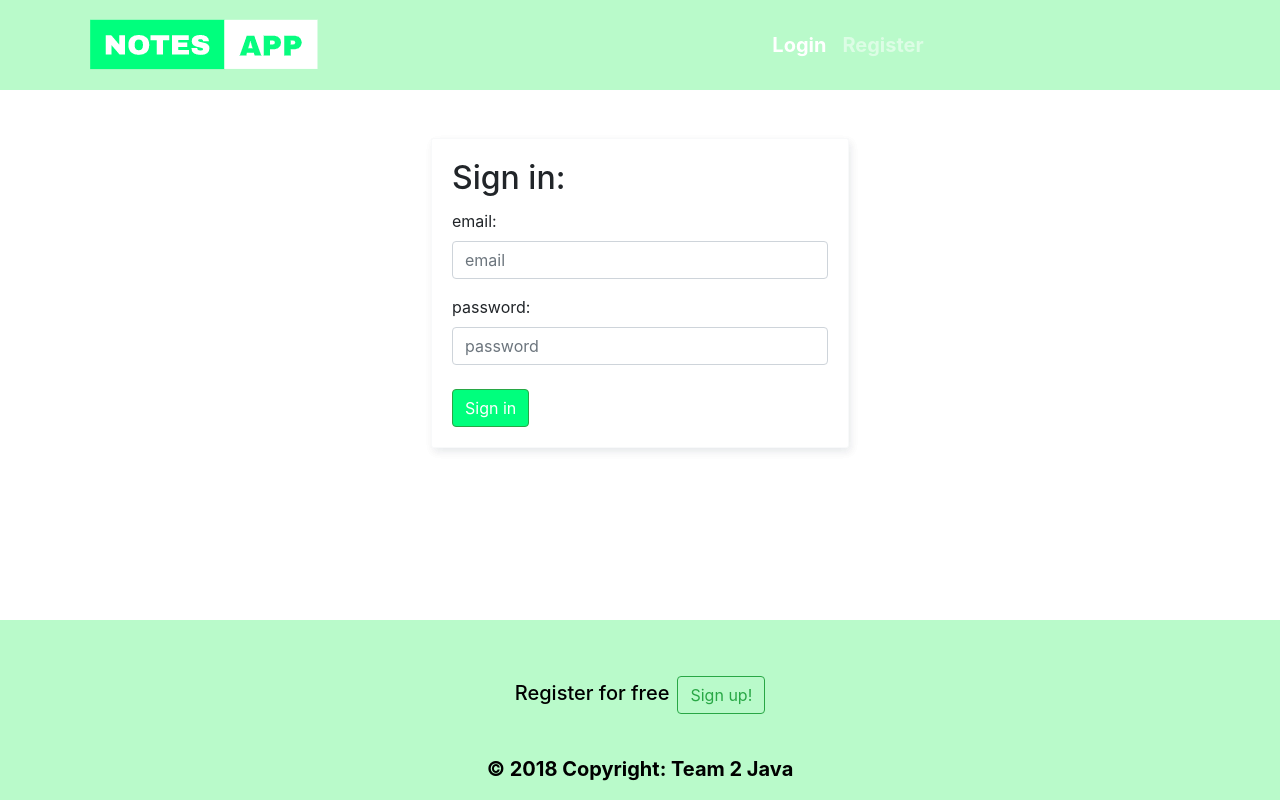
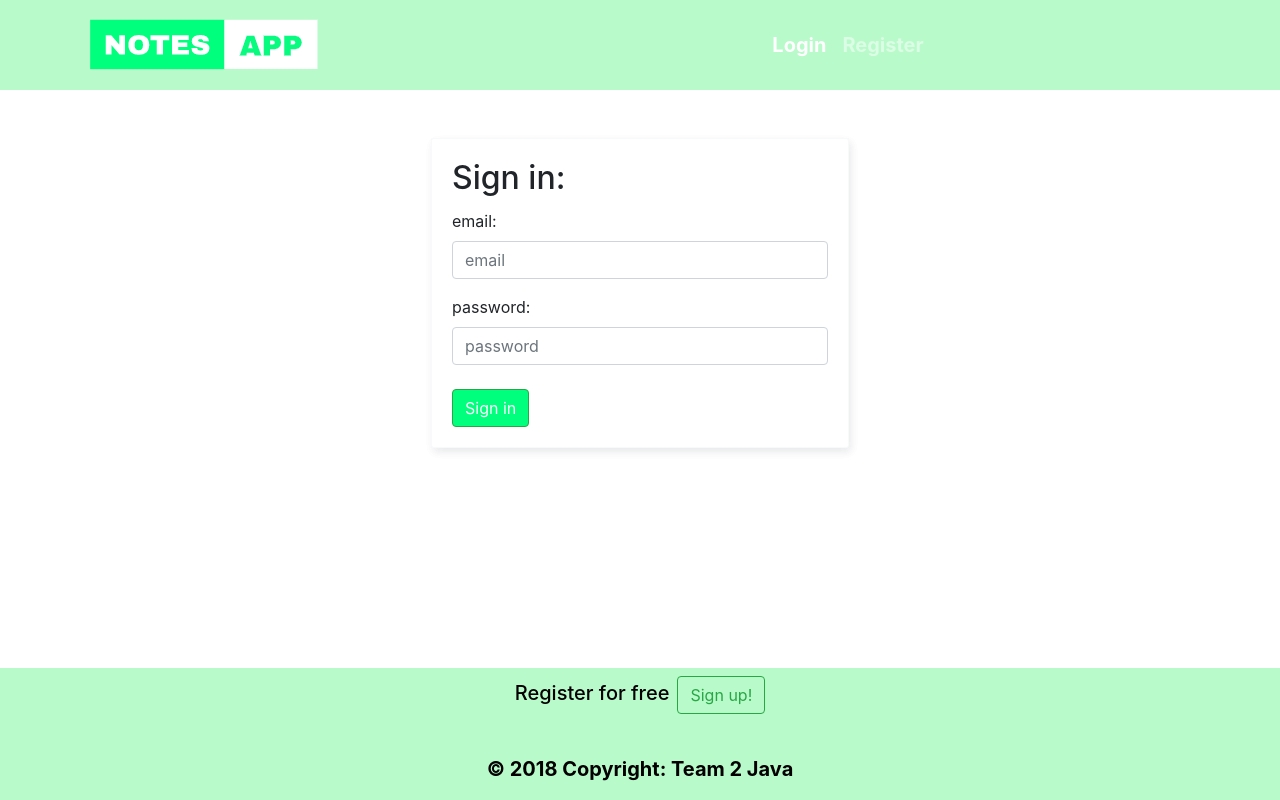
Before and after one commit to sleeyax/NotesAppFrontend, an Angular app: page /login in a window 1280 px wide. Built offline with nearby package versions, Linux system fonts and the light colour scheme.

Commit message:
Fix overlapping footer

```diff
--- a/src/app/app.component.html
+++ b/src/app/app.component.html
@@ -32,7 +32,7 @@
 <router-outlet></router-outlet>
 
 <!-- Footer -->
-<footer class=" fixed-bottom page-footer font-small groen mt-5 pt-5" *ngIf="!loggedIn">
+<footer class=" fixed-bottom page-footer font-small groen" *ngIf="!loggedIn">
 
   <!-- Footer Elements -->
   <div class="container">
```
